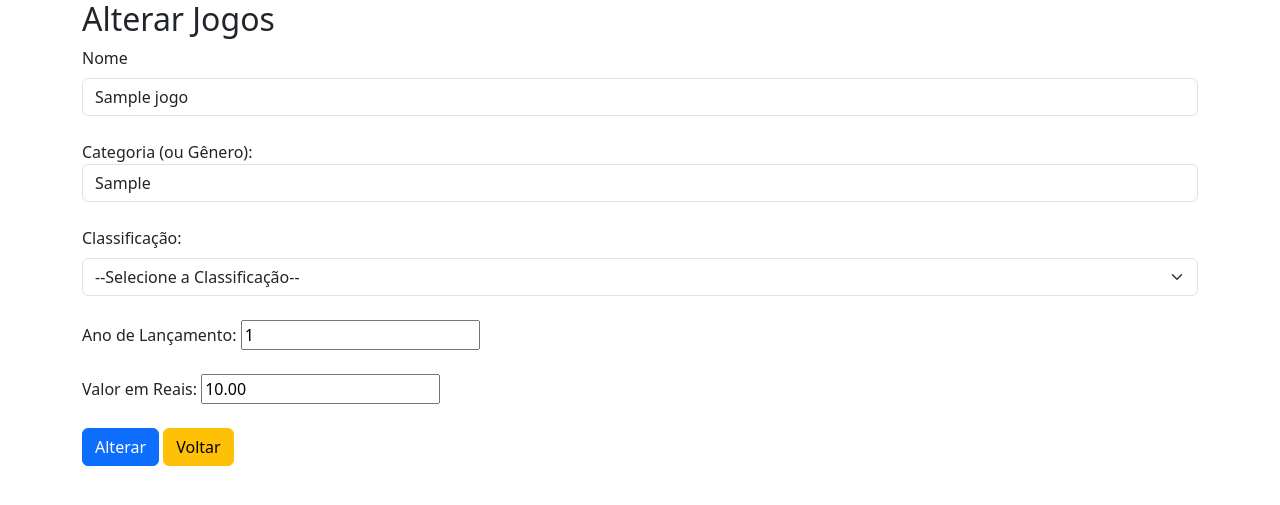
After one commit to ryanp2dev/catalogo_de_jogos, a PHP site: page /alterar.php?id=1 in a window 1280 px wide. The commit adds this page. Shown: the top 505 px of the page. Run offline with PHP 8.4, Linux system fonts and the light colour scheme; tables that the repository leaves empty hold one stand-in row (values such as "Sample post").

Commit message:
alteracoes feitas no cadrastrar e criacao no altera

```diff
--- /dev/null
+++ b/alterar.php
@@ -0,0 +1,81 @@
+<?php
+
+require_once 'conexaoBD.php';
+
+try {
+    // preparar / montar a SQL
+    $sql = "SELECT * FROM jogos WHERE id = " . $_GET['id'];
+
+    $stmt = $conexao->prepare($sql);
+
+    // executar a SQL
+    $stmt->execute();
+
+    $jogos = $stmt->fetch(PDO::FETCH_ASSOC);
+
+
+
+}
+catch (PDOException $e) {
+    $msg = 'Falha ao realizar busca na base de dados.';
+    header('Location: index.php?msgErro=' . $msg);
+}
+?>
+
+<!DOCTYPE html>
+<html lang="en">
+<head>
+    <meta charset="UTF-8">
+    <meta name="viewport" content="width=device-width, initial-scale=1.0">
+    <title>Alterar Pessoa</title>
+    <link href="https://cdn.jsdelivr.net/npm/bootstrap@5.3.3/dist/css/bootstrap.min.css" rel="stylesheet" integrity="sha384-QWTKZyjpPEjISv5WaRU9OFeRpok6YctnYmDr5pNlyT2bRjXh0JMhjY6hW+ALEwIH" crossorigin="anonymous">
+</head>
+<body>
+    <div class="container">
+        <h2>Alterar Jogos</h2>
+        <form action="processa_alterar.php" method="post">
+            <input type="hidden" name="id" value="<?php echo $jogos['id']; ?>">
+
+            <label for="nome" class="form-label">Nome</label>
+            <input type="text" class="form-control" name="nome" id="nome" value="<?php echo $jogos['nome'] ?>">
+
+
+           <br>
+
+            <label for="categoria">Categoria (ou Gênero):</label>
+            <input type="text" class="form-control" name="categoria" id="categoria" value="<?php echo $jogos['categoria'] ?>" required>
+
+            <br>
+
+       <label for="classificacao" class="form-label">Classificação:</label>
+       <?php $selectedValue = $jogos['classificacao'];?>
+        <select class="form-select" name="classificacao" id="classificacao">
+    <option value="" <?php echo $selectedValue === '' ? 'selected' : ''; ?>>--Selecione a Classificação--</option>
+    <option value="livre" <?php echo $selectedValue === 'livre' ? 'selected' : ''; ?>>Livre</option>
+    <option value="crianca" <?php echo $selectedValue === 'crianca' ? 'selected' : ''; ?>>+ 10 anos</option>
+    <option value="preAdolescente" <?php echo $selectedValue === 'preAdolescente' ? 'selected' : ''; ?>>+ 12 anos</option>
+    <option value="adolescente" <?php echo $selectedValue === 'adolescente' ? 'selected' : ''; ?>>+ 14 anos</option>
+    <option value="jovem" <?php echo $selectedValue === 'jovem' ? 'selected' : ''; ?>>+ 16 anos</option>
+    <option value="adulto" <?php echo $selectedValue === 'adulto' ? 'selected' : ''; ?>>+ 18 anos</option>
+    </select>
+
+            <br>
+
+            <label for="ano">Ano de Lançamento:</label>
+            <input type="number" name="ano" id="ano" min="1900" required value="<?php echo $jogos['ano'] ?>">
+
+
+            <br><br>
+
+            <label for="valor">Valor em Reais:</label>
+            <input type="number" name="valor" id="valor" step="0.01" min="0" value="<?php echo $jogos['valor'] ?>" required>
+
+
+
+            <br/><br/>
+            <button type="submit" class="btn btn-primary">Alterar</button>
+            <a href="index.php" class="btn btn-warning" tabindex="-1" role="button" aria-disabled="true">Voltar</a>
+        </form>
+    </div>
+</body>
+</html>
--- a/cadastrar.php
+++ b/cadastrar.php
@@ -39,12 +39,12 @@
             <br><br>
 
             <label for="valor">Valor em Reais:</label>
-            <input type="number" name="valor" id="valor" step="0.01" min="0" required>
+            <input type="number" name="valor" id="valor"  step="0.01" min="0" required>
 
             <br><br>
 
             <button type="submit" class="btn btn-primary">Cadastrar Jogo</button>
-            <a href="./listar.php" class="btn btn-warning" tabindex="-1" role="button" aria-disabled="true">Voltar para a Lista de Jogos</a>
+            <a href="./index.php" class="btn btn-warning" tabindex="-1" role="button" aria-disabled="true">Voltar para a Lista de Jogos</a>
         </form>
     </div>
 </body>
--- a/processa_cadastrar.php
+++ b/processa_cadastrar.php
@@ -13,15 +13,15 @@ if (!empty($_POST)) {
     $stmt->bindValue(':categoria', $_POST['categoria'], PDO::PARAM_STR);
     $stmt->bindValue(':classificacao', $_POST['classificacao'], PDO::PARAM_STR);
     $stmt->bindValue(':ano', $_POST['ano'], PDO::PARAM_INT);
-    $stmt->bindValue(':valor', $_POST['valor'], PDO::PARAM_INT);
+    $stmt->bindValue(':valor', $_POST['valor'], PDO::PARAM_STR);
 
     if ($stmt->execute() == true) {
         $msg = 'Jogo cadastrado!';
-        header('Location: ./listar.php?msgSucesso=' . $msg);
+        header('Location: ./index.php?msgSucesso=' . $msg);
     }
     else {
         $msg = 'Erro no PROCESSAMENTO DO CADASTRAR -> Arquivo "processa_cadastrar.php"';
-        header('Location: listar.php?msgErro=' . $msg);
+        header('Location: index.php?msgErro=' . $msg);
         // "Falha ao cadastrar esse jogo. Tente novamente mais tarde!"
     }
 }
```
Also changed, not shown: processa_alterar.php (added, +38 -0 lines), index.php (renamed from listar.php).
